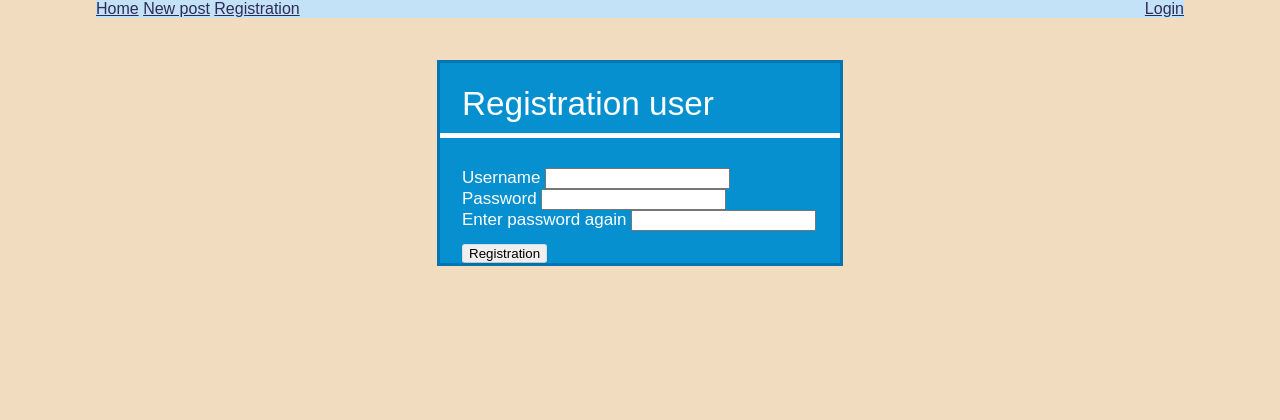
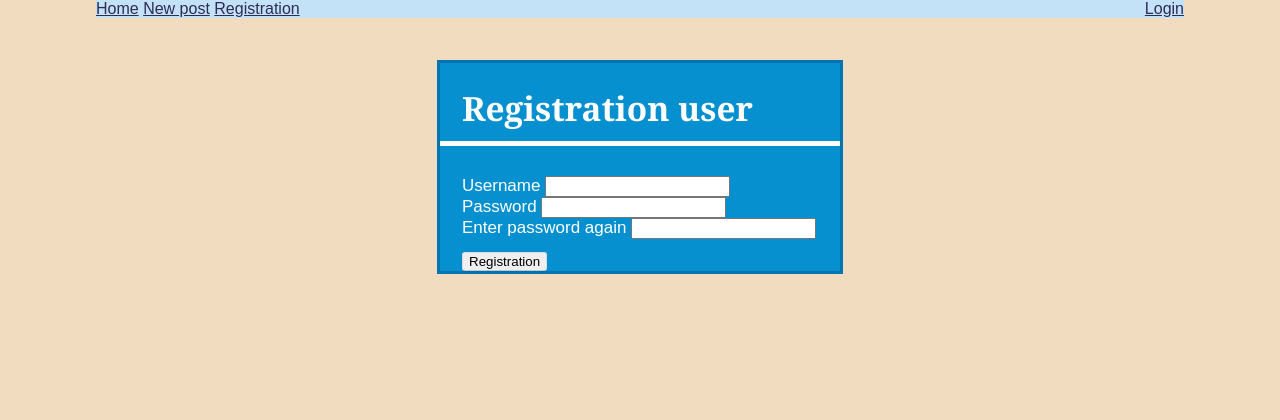
Before and after one commit to Kristina-B/blogger, a Flask app: page /register in a window 1280 px wide. Shown: the part 43-463 px from the top of the page. Run offline with Flask 2, Linux system fonts and the light colour scheme.

Commit message:
Registration: Update header tag

```diff
--- a/blogger/templates/registration.html
+++ b/blogger/templates/registration.html
@@ -3,7 +3,7 @@
 {% block body %}
 
 <section class="reg">
-    <p class="reg_title">Registration user</p>
+    <h1 class="reg_title">Registration user</h1>
     <form class="reg_form" action="" method="post">
 
         <div>
```
